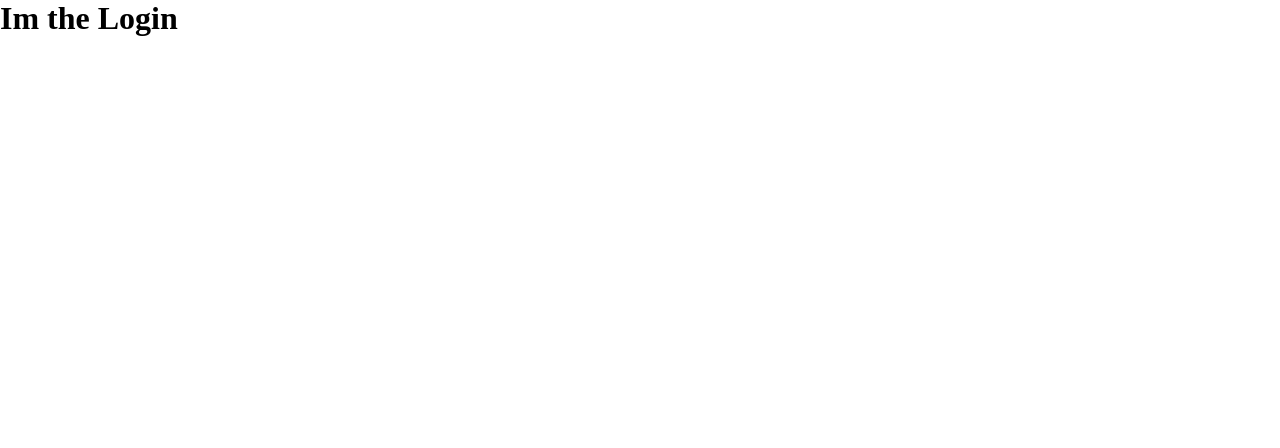
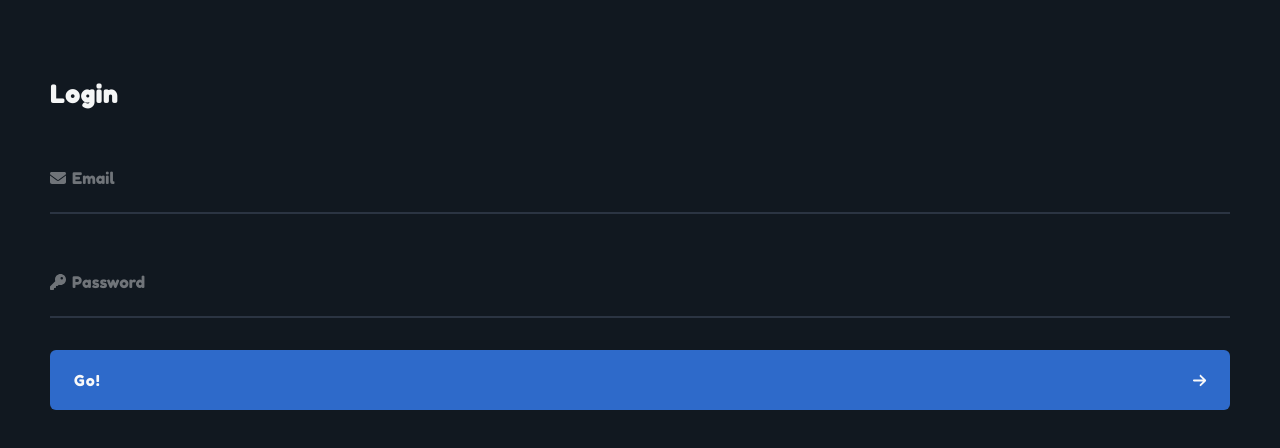
Before and after one commit to GamalielCamey/Proyecto-Red, a Next.js app in the folder commerce/: page /login in a window 1280 px wide. Shown: the top 448 px of the page. Built offline with nearby package versions, Linux system fonts and the light colour scheme.

Commit message:
athentication with credentials & conection to DB/ session validation on home page

```diff
--- a/commerce/pages/_app.js
+++ b/commerce/pages/_app.js
@@ -1,7 +1,12 @@
 import "../styles/index.scss";
+import {SessionProvider} from "next-auth/react";
 
 function MyApp({Component, pageProps}) {
-  return <Component {...pageProps} />;
+  return (
+    <SessionProvider session={pageProps.session}>
+      <Component {...pageProps} />
+    </SessionProvider>
+  );
 }
 
 export default MyApp;
--- a/commerce/pages/api/getUsers.js
+++ b/commerce/pages/api/getuser.js
@@ -3,6 +3,11 @@ import {PrismaClient} from "@prisma/client";
 const prisma = new PrismaClient();
 
 export default async function handler(req, res) {
-  const result = await prisma.user.findMany();
+  const {email} = req.body;
+  const result = await prisma.user.findUnique({
+    where: {
+      email: email,
+    },
+  });
   res.json(result);
 }
--- a/commerce/pages/login.js
+++ b/commerce/pages/login.js
@@ -1,7 +1,75 @@
-export default function Login() {
+import {useState} from "react";
+import {FontAwesomeIcon} from "@fortawesome/react-fontawesome";
+import {signIn, getProviders} from "next-auth/react";
+import {
+  faEnvelope,
+  faKey,
+  faArrowRight,
+} from "@fortawesome/free-solid-svg-icons";
+
+export default function Login({providers}) {
+  const [email, setEmail] = useState("");
+  const [password, setPassword] = useState("");
+
+  const handleSubmit = async (e) => {
+    e.preventDefault();
+    const res = await signIn("credentials", {
+      email: email,
+      password: password,
+      callbackUrl: "/",
+    });
+  };
+
+  // const auth0 = Object.values(providers).filter(
+  //   (provider) => provider.id === "auth0"
+  // );
+
   return (
-    <div>
-      <h1>Im the Login</h1>
+    <div className="signin">
+      <h2>Login</h2>
+      <form className="signin__form" onSubmit={(e) => handleSubmit(e)}>
+        <div className="signin__form__textbox">
+          <input
+            type="text"
+            onChange={(e) => setEmail(e.target.value)}
+            value={email}
+            required
+          />
+          <label>Email</label>
+          <FontAwesomeIcon
+            className="signin__form__textbox-icon"
+            icon={faEnvelope}
+          />
+        </div>
+        <div className="signin__form__textbox">
+          <input
+            type="password"
+            onChange={(e) => setPassword(e.target.value)}
+            value={password}
+            required
+          />
+          <label>Password</label>
+          <FontAwesomeIcon
+            className="signin__form__textbox-icon"
+            icon={faKey}
+          />
+        </div>
+
+        <button type="submit">
+          Go! <FontAwesomeIcon icon={faArrowRight} />
+        </button>
+
+        {/* <button onClick={() => signIn(auth0[0].id)}>
+        Sign in with {auth0[0].name}
+      </button> */}
+      </form>
     </div>
   );
 }
+
+// export async function getServerSideProps(context) {
+//   const providers = await getProviders();
+//   return {
+//     props: {providers},
+//   };
+// }
--- a/commerce/styles/components/_signin.scss
+++ b/commerce/styles/components/_signin.scss
@@ -60,7 +60,7 @@ button {
         transition: 0.3s;
       }
 
-      :is(input:focus) ~ label {
+      :is(input:focus, input:valid) ~ label {
         translate: -25px -40px;
         scale: 1;
         color: $focus-white;
```
Also changed, not shown: commerce/pages/api/auth/[...nextauth].js (added, +63 -0 lines), commerce/pages/index.js (+19 -3 lines), commerce/pages/signin.js (+10 -15 lines), 2 other files (tests, documents, lock files or other folders).
